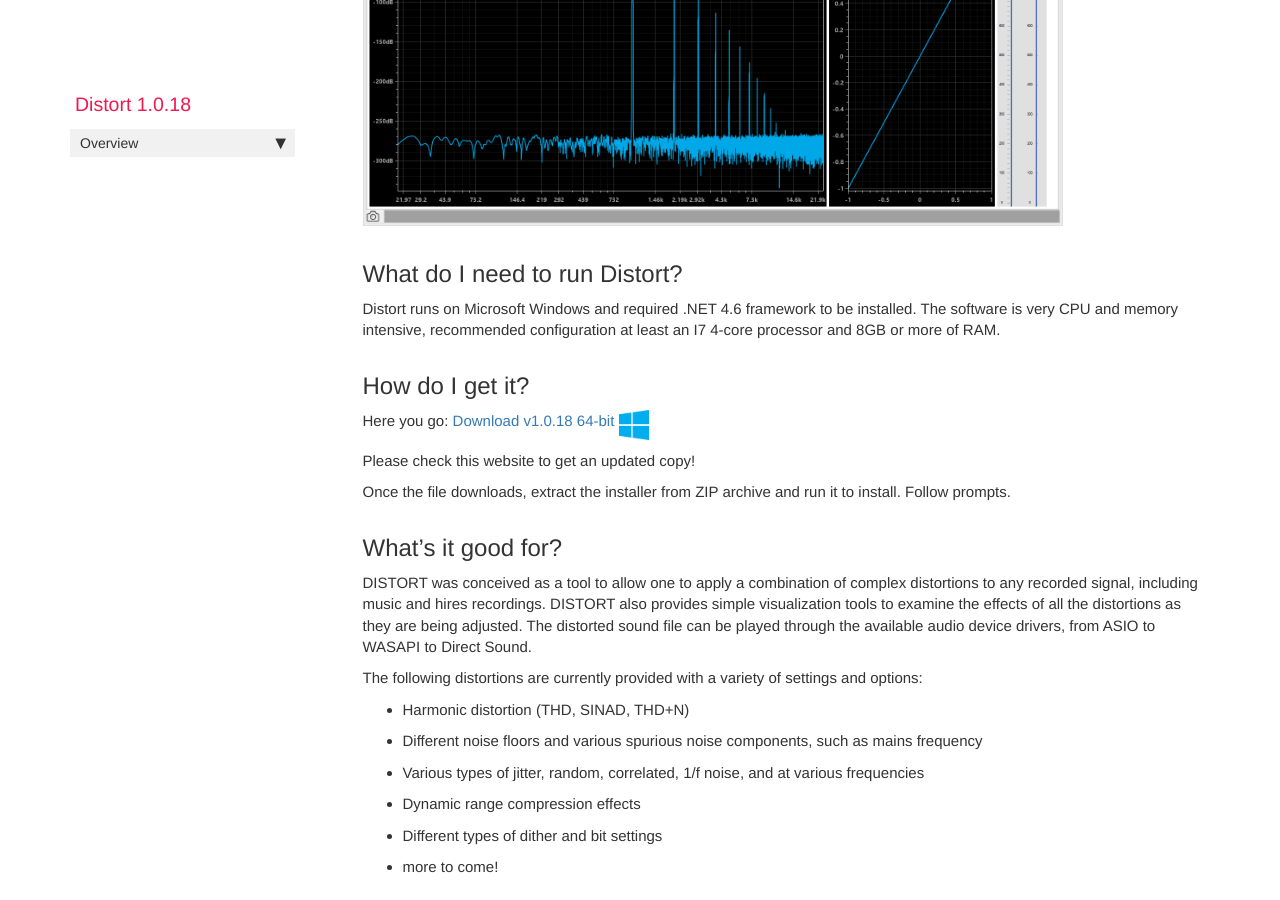
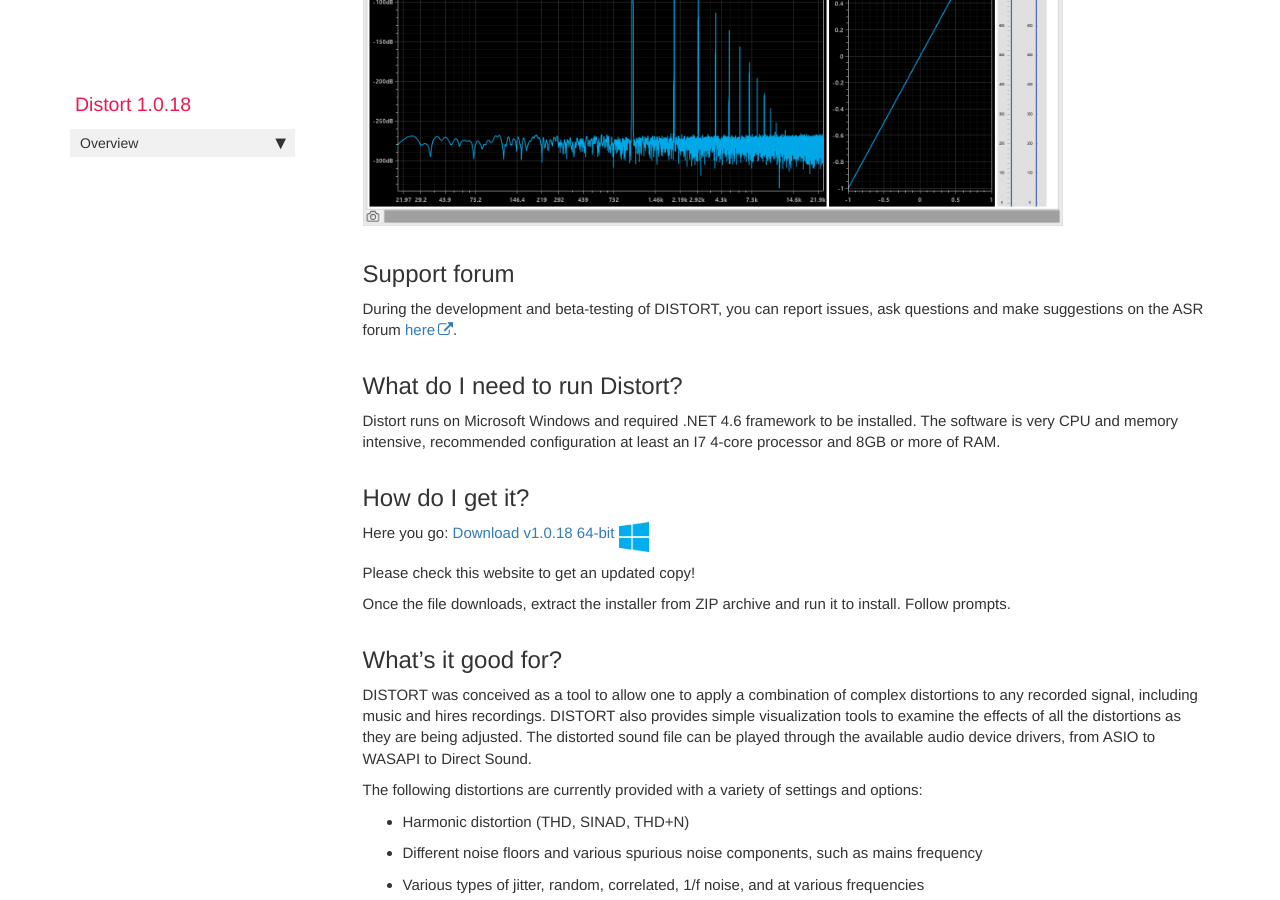
Before and after one commit to pkane2001/Distort, a Jekyll site: the page built from docs/index.md, in a window 1280 px wide and 900 px high, scrolled down 404 px. Built offline with Jekyll 4.4.1, drawn with Linux system fonts in a browser that asks for light colours; nearby versions of some CDN libraries; comment, search, counter and statistics services are not loaded.

Commit message:
no message

```diff
--- a/docs/index.md
+++ b/docs/index.md
@@ -10,6 +10,9 @@ comments: true
 ---
 
 ![distort](images/distort1.png)
+
+## Support forum
+During the development and beta-testing of DISTORT, you can report issues, ask questions and make suggestions on the ASR forum [here](https://www.audiosciencereview.com/forum/index.php?threads/beta-test-distort-audibility-of-distortions.10163/post-277173).
 
 ## What do I need to run Distort?
 Distort runs on Microsoft Windows and required .NET 4.6 framework to be installed.
```
